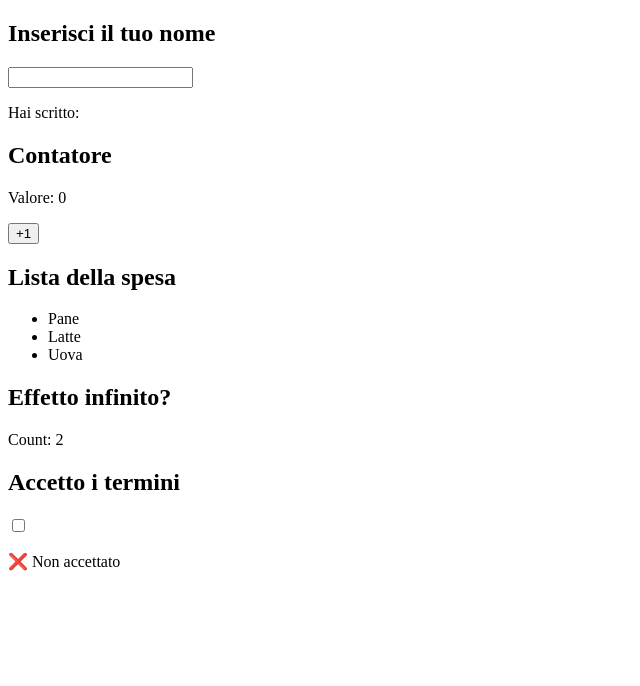
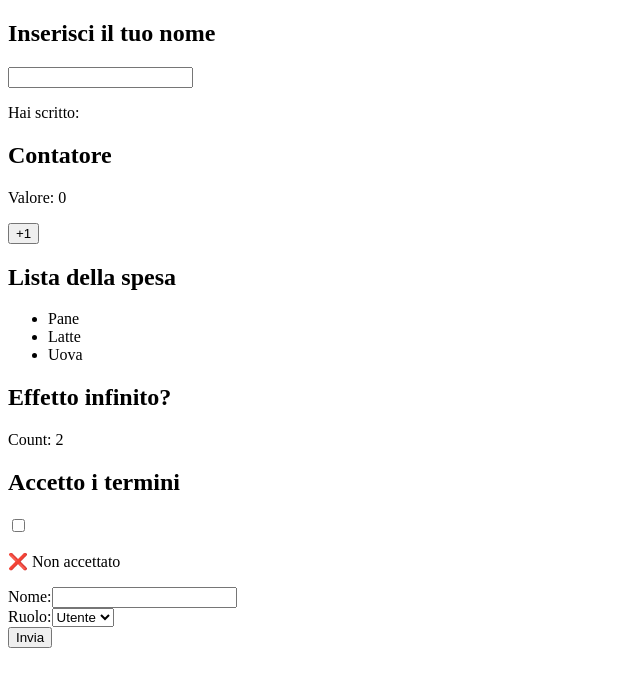
Before and after one commit to AngelaFerraro18/esercizi-ripasso-generale, a React (Vite) app in the folder react/: page / in a window 1280 px wide. Shown: the top 686 px of the page, without its empty margins (0-640 px from the left). Built offline with nearby package versions, Linux system fonts and the light colour scheme.

Commit message:
ex: trova l'errore

```diff
--- /dev/null
+++ b/react/components/FormUtente.jsx
@@ -0,0 +1,34 @@
+import React, { useState } from "react";
+
+export default function FormUtente() {
+    const [nome, setNome] = useState("");
+    const [ruolo, setRuolo] = useState("user");
+
+    function handleSubmit(e) {
+        e.preventDefault();
+        alert(`Nome: ${nome}, Ruolo: ${ruolo}`);
+    }
+
+    return (
+        <form onSubmit={handleSubmit}>
+            <label>
+                Nome:
+                <input
+                    type="text"
+                    value={nome}
+                    onChange={(e) => setNome(e.target.value)}
+                />
+            </label>
+            <br />
+            <label>
+                Ruolo:
+                <select value={ruolo} onChange={(e) => setRuolo(e.target.value)}>
+                    <option value="user">Utente</option>
+                    <option value="admin">Admin</option>
+                </select>
+            </label>
+            <br />
+            <button type="submit">Invia</button>
+        </form>
+    );
+}
--- a/react/src/App.jsx
+++ b/react/src/App.jsx
@@ -1,5 +1,6 @@
 import Checkbox from "../components/Checkbox"
 import Contatore from "../components/Contatore"
+import FormUtente from "../components/FormUtente"
 import Input from "../components/Input"
 import ListaSpesa from "../components/ListaSpesa"
 import UseEffect from "../components/UseEffect"
@@ -14,6 +15,7 @@ function App() {
       <ListaSpesa />
       <UseEffect />
       <Checkbox />
+      <FormUtente />
     </>
   )
 }
```
